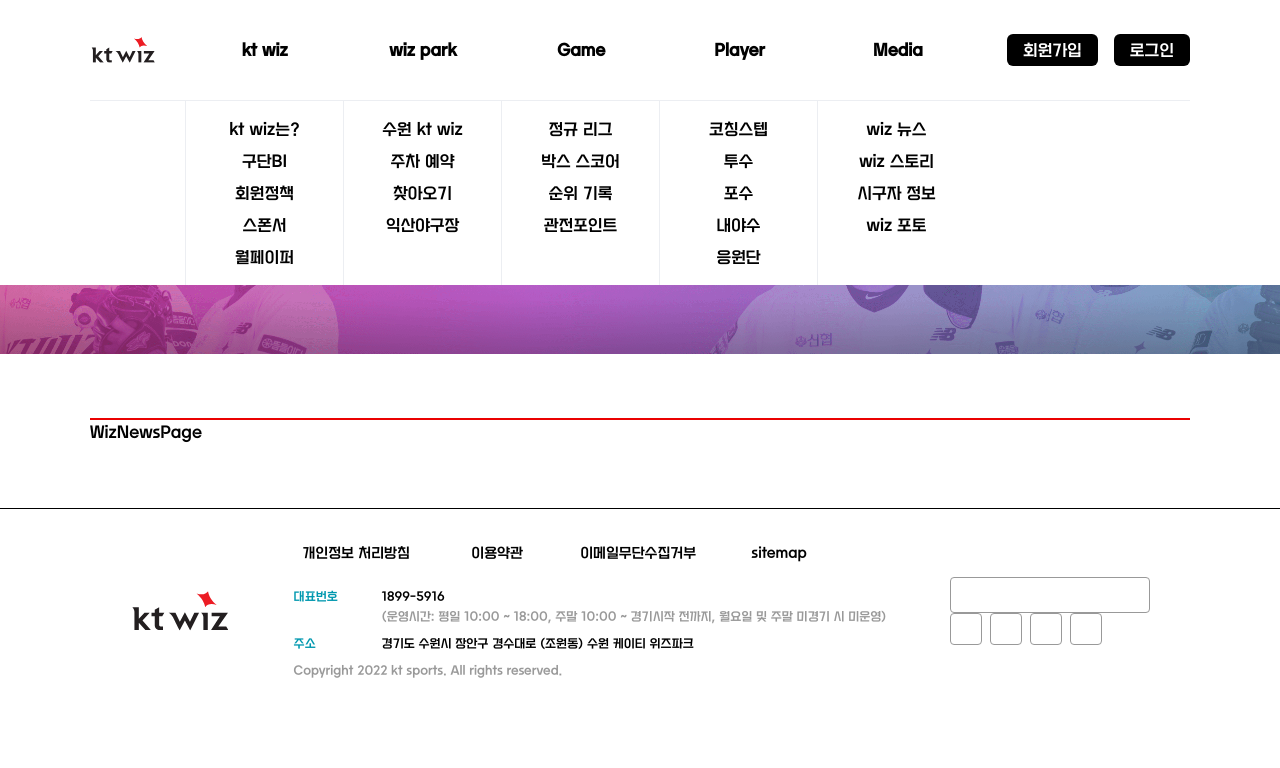
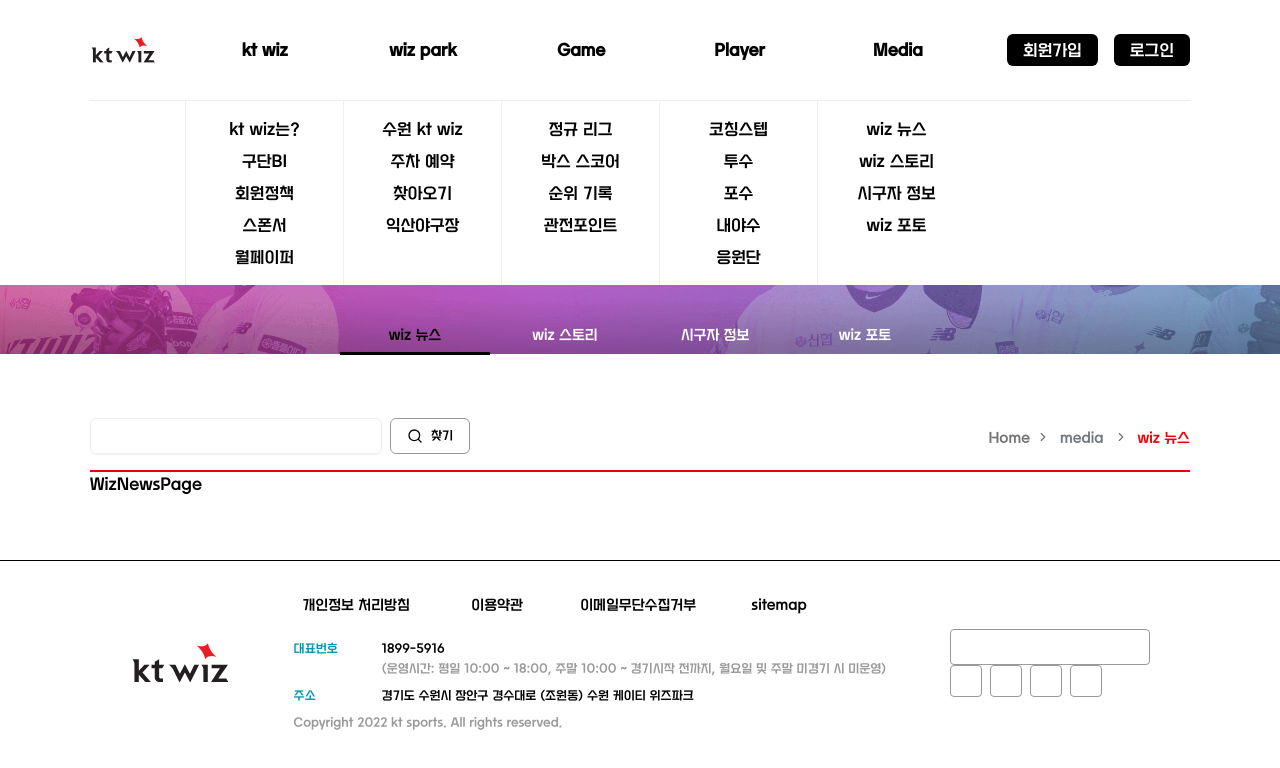
Before and after one commit to BoostWiz/boost-wiz, a Next.js app: page /media/wiznews in a window 1280 px wide. Shown: the top 768 px of the page. Built offline with nearby package versions, Linux system fonts and the light colour scheme.

Commit message:
feat: wiz뉴스 페이지 헤더 구현

```diff
--- a/src/app/media/wiznews/page.tsx
+++ b/src/app/media/wiznews/page.tsx
@@ -1,5 +1,6 @@
 import Banner from '@/shared/components/Banner';
 import WizNews from '@/components/WizNews';
+import { navData } from '@/shared/components/Header/constants';
 
 export default function WizNewsPage() {
   return (
@@ -8,9 +9,10 @@
         <Banner
           title="wiz 뉴스"
           description="kt wiz의 새소식을 발빠르게 전해 드립니다."
+          navData={navData['media'].items}
         />
       </div>
-      <WizNews/>
+      <WizNews newsId={"wiz_news"}/>
     </section>
   );
 }
--- /dev/null
+++ b/src/components/WizNews/Header.tsx
@@ -0,0 +1,23 @@
+import { Breadcrumb } from '@/shared/components/Breadcrumb';
+import { flexRowSpaceBetween } from '@/styles/flex';
+import SearchBar from '@/components/WizNews/SearchBar';
+
+
+const Header = ({
+                  breadList,
+                }: {
+  breadList: { text: string; router: string }[];
+}) => {
+  return (
+    <header className={`${flexRowSpaceBetween} mb-4`}>
+      <div>
+        <SearchBar/>
+      </div>
+      <div className="mt-2">
+        <Breadcrumb breadList={breadList} />
+      </div>
+    </header>
+  );
+};
+
+export default Header;
--- /dev/null
+++ b/src/components/WizNews/SearchBar.tsx
@@ -0,0 +1,26 @@
+import { useState } from 'react';
+import { Button } from '@/shared/components';
+import Input from '@/shared/components/Input';
+import { flexRowCenter } from '@/styles/flex';
+import { Search } from 'lucide-react';
+
+const SearchBar = () => {
+  const [search, setSearch] = useState('');
+
+  const onClickEvent = () => {
+  };
+
+  return (
+    <div className={`${flexRowCenter} gap-2`}>
+      <Input
+        value={search}
+        onChange={(e) => setSearch(e.target.value)}
+      />
+      <Button className="h-9" variant="outline" onClick={onClickEvent}>
+        <span className={`${flexRowCenter} text-xs gap-2`}><Search/>찾기</span>
+      </Button>
+    </div>
+  );
+};
+
+export default SearchBar;
--- a/src/components/WizNews/index.tsx
+++ b/src/components/WizNews/index.tsx
@@ -1,6 +1,26 @@
-const WizNews = () => {
+'use client';
+
+import { useMemo } from 'react';
+import { navData } from '@/shared/components/Header/constants';
+import { NewsId } from '@/interface/media';
+import Header from './Header';
+
+const WizNews = ({newsId} : {newsId: NewsId}) => {
+
+  const calculatedBreadList = useMemo(() => {
+    const item = navData['media'].items.find((item) => item.id === newsId);
+    const breadList = [{ text: 'media', router: '/media' }];
+
+    if (item) {
+      breadList.push({ text: item.text, router: item.router });
+    }
+
+    return breadList;
+  }, []);
+
   return (
     <div className="container-default">
+      <Header breadList={calculatedBreadList} />
       <div className="border-t-[2px] border-primary">
         <div>WizNewsPage</div>
       </div>
--- /dev/null
+++ b/src/interface/media.ts
@@ -0,0 +1,14 @@
+export type NewsId =
+  | 'wiz_news'
+  | 'wiz_press'
+
+export interface NewsListData {
+  "artcContents": string;
+  "artcSeq": number;
+  "artcTitle": string;
+  "imgFilePath": string;
+  "regDttm": number;
+  "updDttm": number;
+  "updr": string;
+  "viewCnt": number;
+}
```
